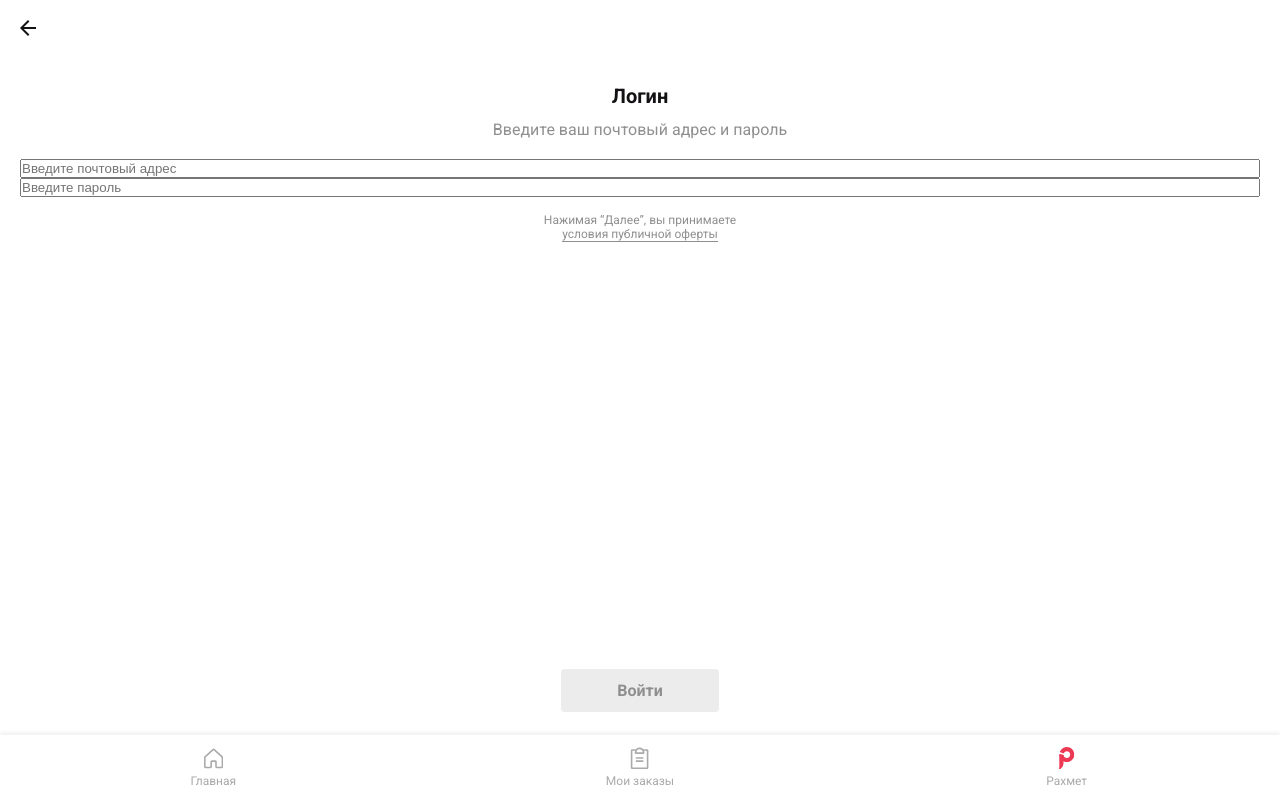
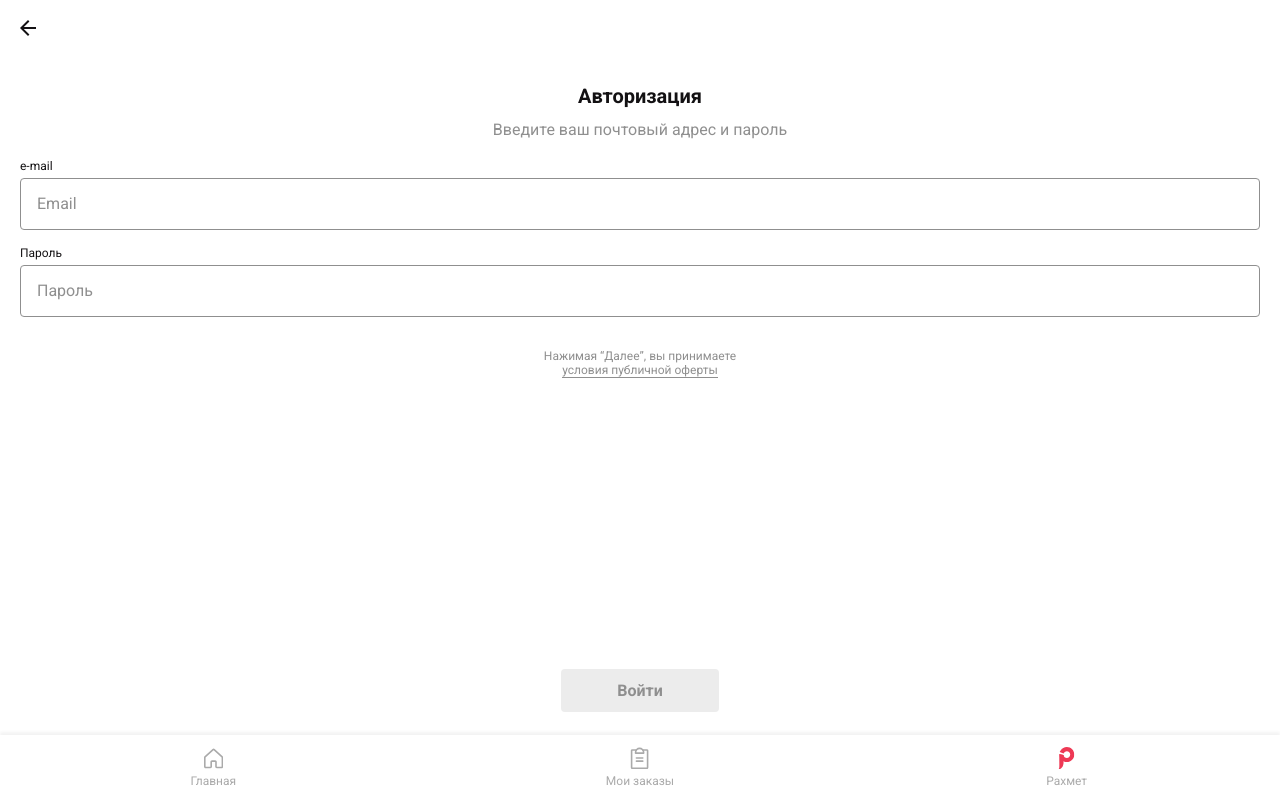
Before and after one commit to choco-internship/team_2, a Vue app: page /login in a window 1280 px wide. Built offline with nearby package versions, Linux system fonts and the light colour scheme; the HTML template or start-up script is replaced by a standard one.

Commit message:
fix: login page

```diff
--- a/src/components/my-input.vue
+++ b/src/components/my-input.vue
@@ -1,7 +1,7 @@
 <template>
   <label>
     {{label}}
-    <input :type='type' :placeholder='placeholder' :v-model="vModal"/>
+    <input :type='type' :placeholder='placeholder' :value="inputValue" @input="$emit('update:inputValue', $event.target.value)"/>
   </label>
 </template>
 
@@ -20,7 +20,7 @@
         type: String,
         required: true
       },
-      vModal: {
+      inputValue: {
         type: String,
         required: true
       }
@@ -45,10 +45,12 @@
     color: black;
     transition: border .2s ease-in;
     margin-top: .3rem;
+    margin-bottom: 1rem;
   }
   input::placeholder {
     color: #8F8F8F;
     font-size: 1rem;
+    font-family: "Roboto", sans-serif;
   }
   input:focus {
     border: 1px solid var(--blue-color)
--- a/src/pages/Login.vue
+++ b/src/pages/Login.vue
@@ -1,11 +1,13 @@
 <template>
-  <div class="register">
+  <div class="login">
     <VHeader backTo="/" className="active"/>
     <div class="email" >
-      <h3 class="email__title">Логин</h3>
+      <h3 class="email__title">Авторизация</h3>
       <span class="email__info">Введите ваш почтовый адрес и пароль</span>
-      <input type="text" placeholder="Введите почтовый адрес" label="e-mail" v-model="email"/>
-      <input type="password" placeholder="Введите пароль" label="Пароль" v-model="password"/>
+      <Input type="text" placeholder="Email" label="e-mail" v-model="email"/>
+      <Input type="text" placeholder="Пароль" label="Пароль" v-model="password"/>
+      <!-- <input type="text" placeholder="Введите почтовый адрес" label="e-mail" v-model="email"/> -->
+      <!-- <input type="password" placeholder="Введите пароль" label="Пароль" v-model="password"/> -->
       <span class="email__description">Нажимая  “Далее”, вы принимаете <br/> <router-link to="#">условия публичной оферты</router-link> </span>
       <p v-if="error.length">
         {{ error }}
@@ -20,7 +22,7 @@
 <script>
   import ButtonRed  from '../components/button-red.vue'
   import VHeader from '../components/header.vue'
-  // import VInput from '../components/v-input.vue'
+  import Input from '../components/my-input.vue'
   import api from '../services/api'
   export default {
     data() {
@@ -30,7 +32,7 @@
         error: '',
       }
     },
-    components: { VHeader, ButtonRed },
+    components: { VHeader, Input, ButtonRed },
     methods: {
       handleClick() {
         api.login({email: this.email, password: this.password}).then(data => {
@@ -45,7 +47,7 @@
 </script>
 
 <style scoped>
-.register {
+.login {
     background-color: white;
     width: 100%;
     height: 100vh;
@@ -94,13 +96,5 @@
   .fixed {
     margin-bottom: 5.5rem;
   }
-  .fade-enter-active,
-  .fade-leave-active {
-    transition: 0.5s ease;
-  }
 
-  .fade-enter-from,
-  .fade-leave-to {
-    opacity: 0;
-  }
 </style>
--- a/src/pages/Register.vue
+++ b/src/pages/Register.vue
@@ -5,8 +5,8 @@
       <div v-if="step === 1">
         <h3 class="email__title">Регистрация</h3>
         <span class="email__info">Введите ваш почтовый адрес</span>
-        <VInput type="text" placeholder="Введите почтовый адрес" label="e-mail" :vModal="email"/>
-        <input type="text" placeholder="Введите почтовый адрес" label="e-mail" v-model="email"/>
+        <Input type="text" placeholder="Введите почтовый адрес" label="e-mail" v-model="email"/>
+        <!-- <input type="text" placeholder="Введите почтовый адрес" label="e-mail" v-model="email"/> -->
         <span class="email__description">Нажимая  “Далее”, вы принимаете <br/> <router-link to="#">условия публичной оферты</router-link> </span>
       </div>
 
@@ -14,7 +14,7 @@
         <div v-if="step === 2">
           <h3 class="email__title">Введите пароль</h3>
           <span class="email__info">Пароль должен состоять минимум из <br/> 9 символов</span>
-          <VInput type="password" placeholder="Введите пароль" label="Пароль" :vModal="password"/>
+          <Input type="password" placeholder="Введите пароль" label="Пароль" v-model="password"/>
           <input type="text" placeholder="Введите пароль" label="Пароль" v-model="password"/>
           <span class="email__description">Нажимая  “Далее”, вы принимаете <br/> <router-link to="#">условия публичной оферты</router-link></span>
         </div>
@@ -37,7 +37,7 @@
 <script>
   import ButtonRed  from '../components/button-red.vue'
   import VHeader from '../components/header.vue'
-  import VInput from '../components/my-input.vue'
+  import Input from '../components/my-input.vue'
   import api from '../services/api'
   export default {
     data() {
@@ -48,7 +48,7 @@
         error: '',
       }
     },
-    components: { VHeader, VInput, ButtonRed },
+    components: { VHeader, Input, ButtonRed },
     methods: {
       handleClick() {
         if (this.step === 1) {
```
